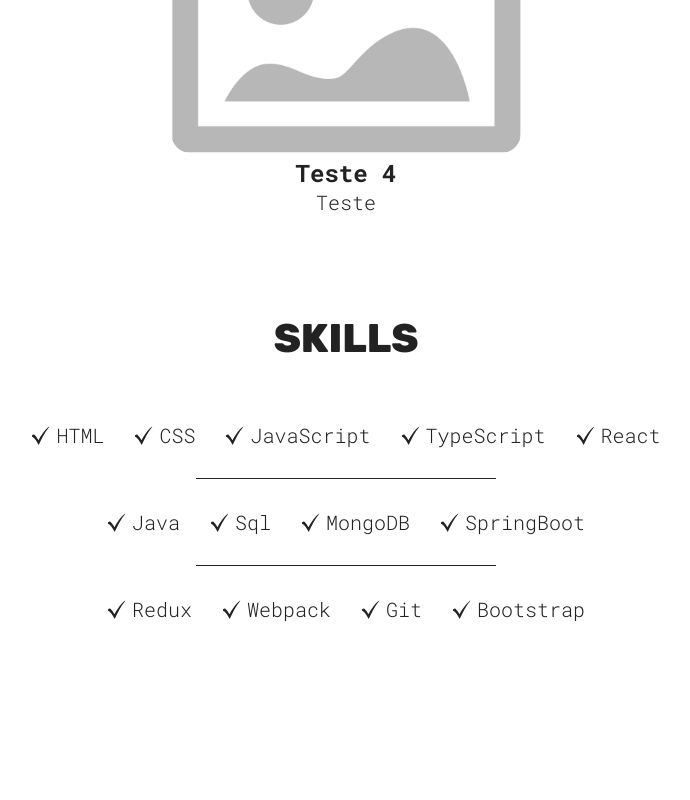
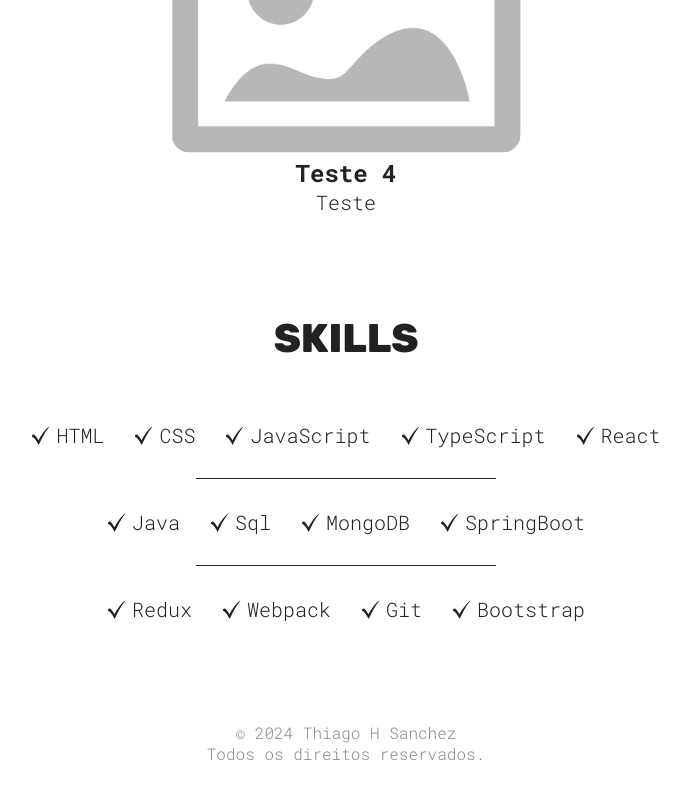
Before and after one commit to ThiagoHs1/portfolio-thiago, a React (Vite) app: page / in a window 1280 px wide. Shown: the part 1455-2255 px from the top of the page, without its empty margins (294-984 px from the left). Before the commit the page ends 2137 px from the top, so only its background shows below. Built offline with nearby package versions, Linux system fonts and the light colour scheme.

Commit message:
sessao do footer

```diff
--- a/src/App.jsx
+++ b/src/App.jsx
@@ -1,5 +1,7 @@
 
 import './App.css'
+import Contact from './sections/Contact/Contact'
+import Footer from './sections/Footer/Footer'
 import Hero from './sections/Hero/Hero'
 import Projects from './sections/Projects/Projects'
 import Skills from './sections/Skills/Skills'
@@ -14,6 +16,8 @@
       <Hero />
       <Projects />
       <Skills />
+      <Footer />
+
     </>
   )
 }
--- /dev/null
+++ b/src/sections/Footer/Footer.jsx
@@ -0,0 +1,14 @@
+import styles from './FooterStyles.module.css';
+
+function Footer() {
+  return (
+    <section id="footer" className={styles.container}>
+      <p>
+        &copy; 2024 Thiago H Sanchez <br />
+        Todos os direitos reservados.
+      </p>
+    </section>
+  );
+}
+
+export default Footer;
--- /dev/null
+++ b/src/sections/Footer/FooterStyles.module.css
@@ -0,0 +1,7 @@
+.container {
+    text-align: center;
+    p {
+      font-size: 16px;
+      color: var(--footer-text-color);
+    }
+  }
```
